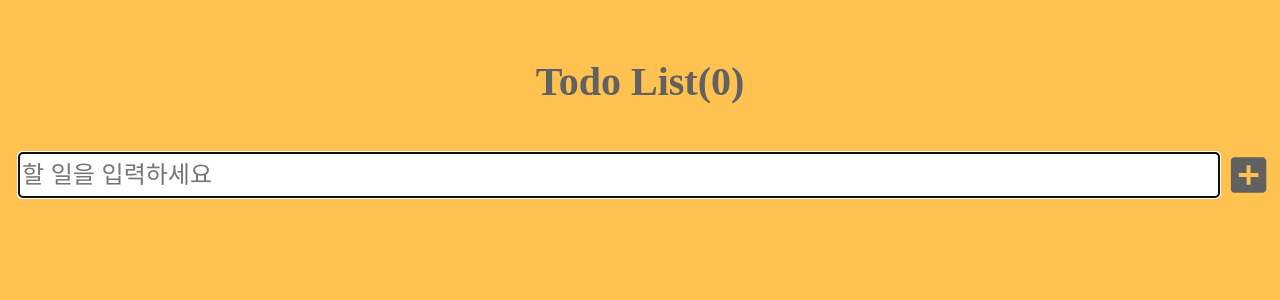
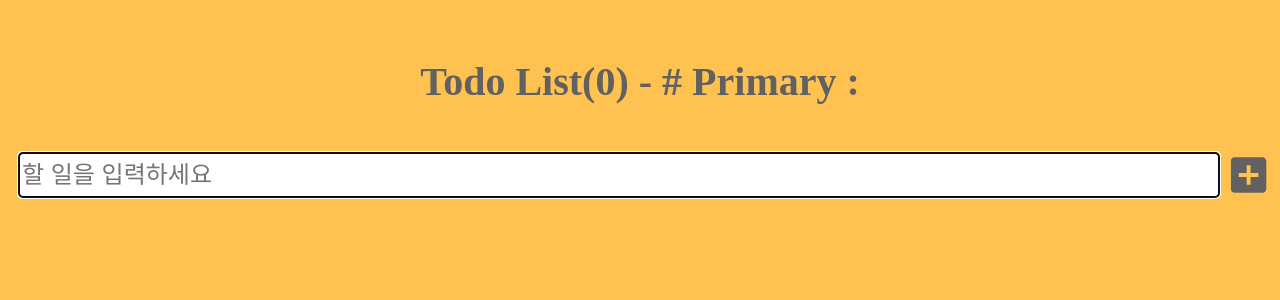
Before and after one commit to suwonboyys/react_todo, a React (Create React App) app: page / in a window 1280 px wide. Shown: the top 300 px of the page. Built offline with nearby package versions, Linux system fonts and the light colour scheme.

Commit message:
display the number of primary list on header

```diff
--- a/src/components/Navbar.jsx
+++ b/src/components/Navbar.jsx
@@ -1,8 +1,10 @@
-import React from "react";
+import React from 'react';
 
 const NavBar = (props) => (
   <nav className="Template">
-    <h1 className="title">Todo List({props.totalCount})</h1>
+    <h1 className="title">
+      Todo List({props.totalCount}) - # Primary : {props.starCount}
+    </h1>
   </nav>
 );
 
```
